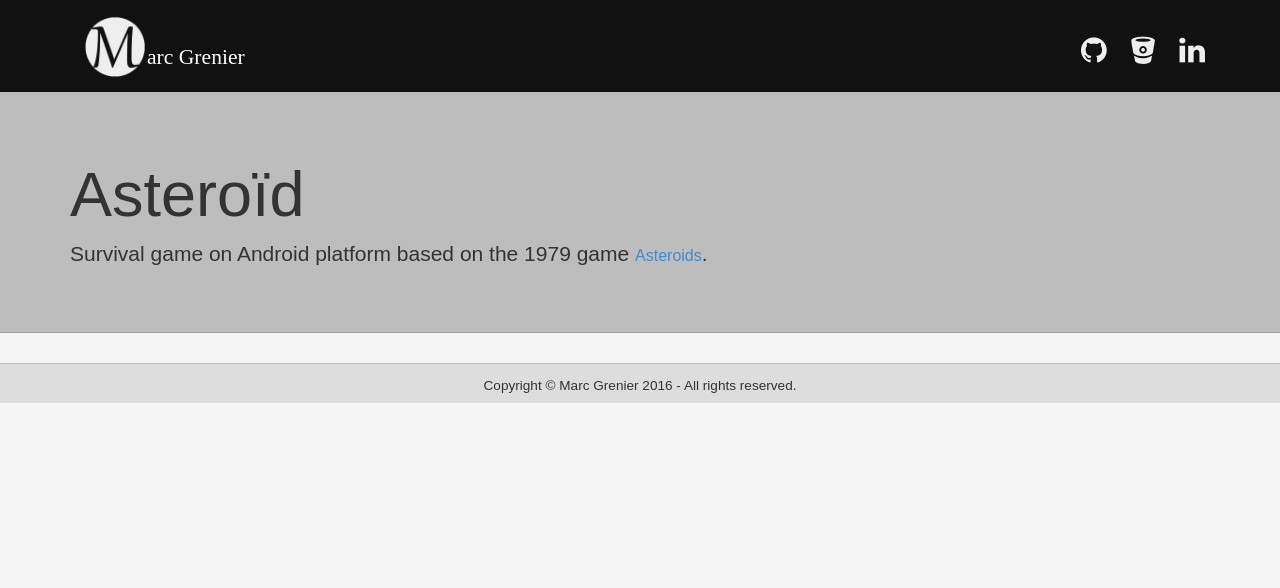
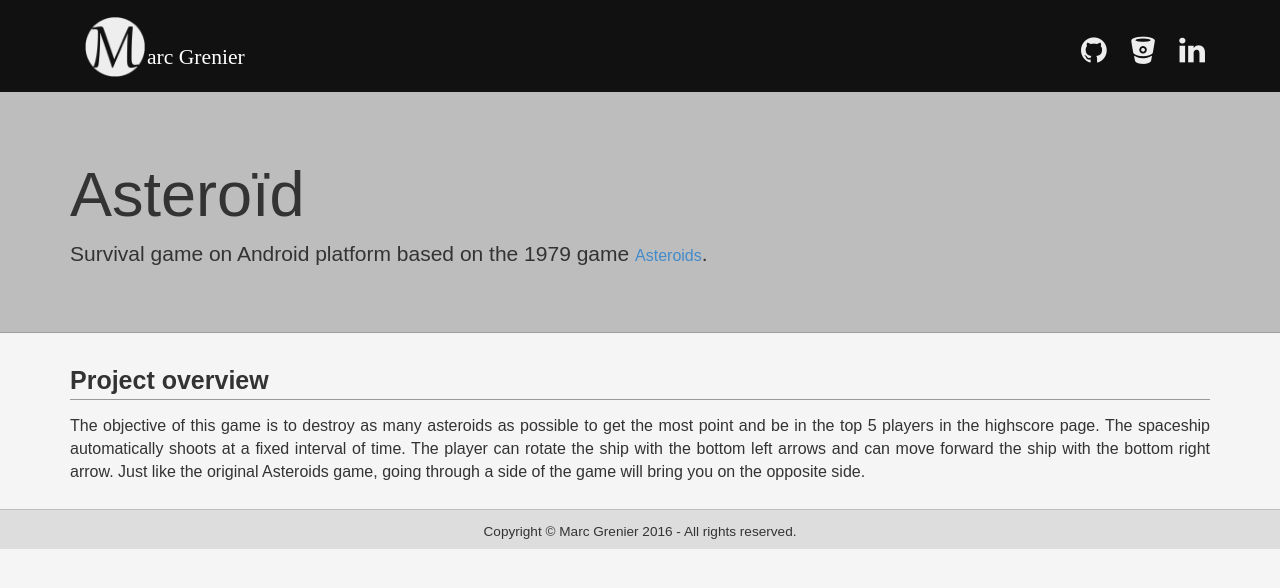
Before and after one commit to MarcGrenier/marcgrenier.github.io, a Jekyll site: the page built from project/asteroid/test.html, in a window 1280 px wide. Shown: the top 588 px of the page. Built offline with Jekyll 4.4.1, drawn with Linux system fonts in a browser that asks for light colours.

Commit message:
testing3

```diff
--- a/project/asteroid/test.html
+++ b/project/asteroid/test.html
@@ -12,3 +12,17 @@ title : Marc Grenier - Rantalk
 		</div>
 	</div>
 </div>
+
+<div class="container">
+
+	<div class="row">
+		<div class="col-sm-12">
+			<div class="section-title">Project overview</div>
+			<p class="project-overview">
+				The objective of this game is to destroy as many asteroids as possible to get the most point and be in the top 5 players in the highscore page.
+				The spaceship automatically shoots at a fixed interval of time. The player can rotate the ship with the bottom left arrows and can move forward the ship with the bottom right arrow.
+				Just like the original Asteroids game, going through a side of the game will bring you on the opposite side.
+			</p>
+		</div>
+	</div>
+</div>
```
